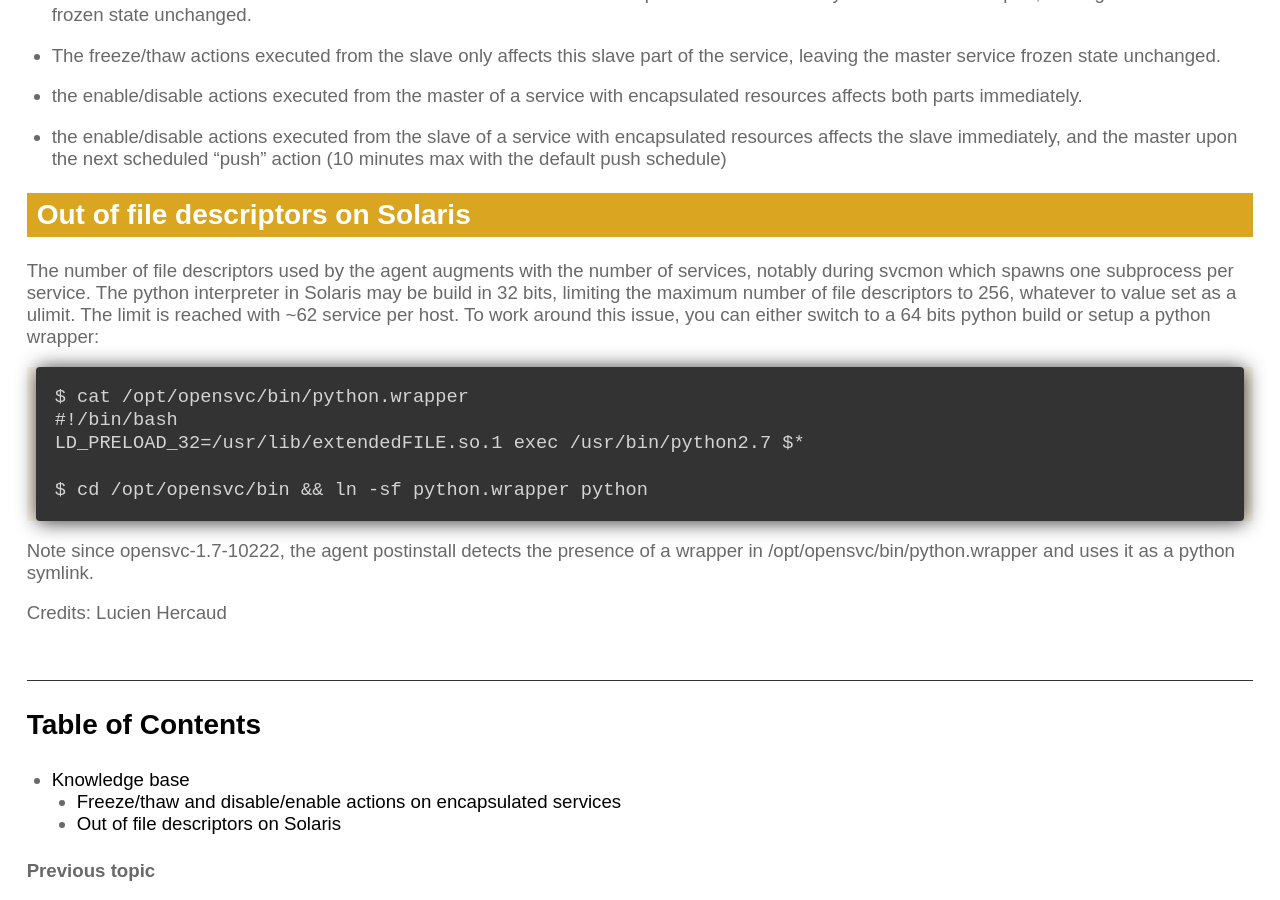
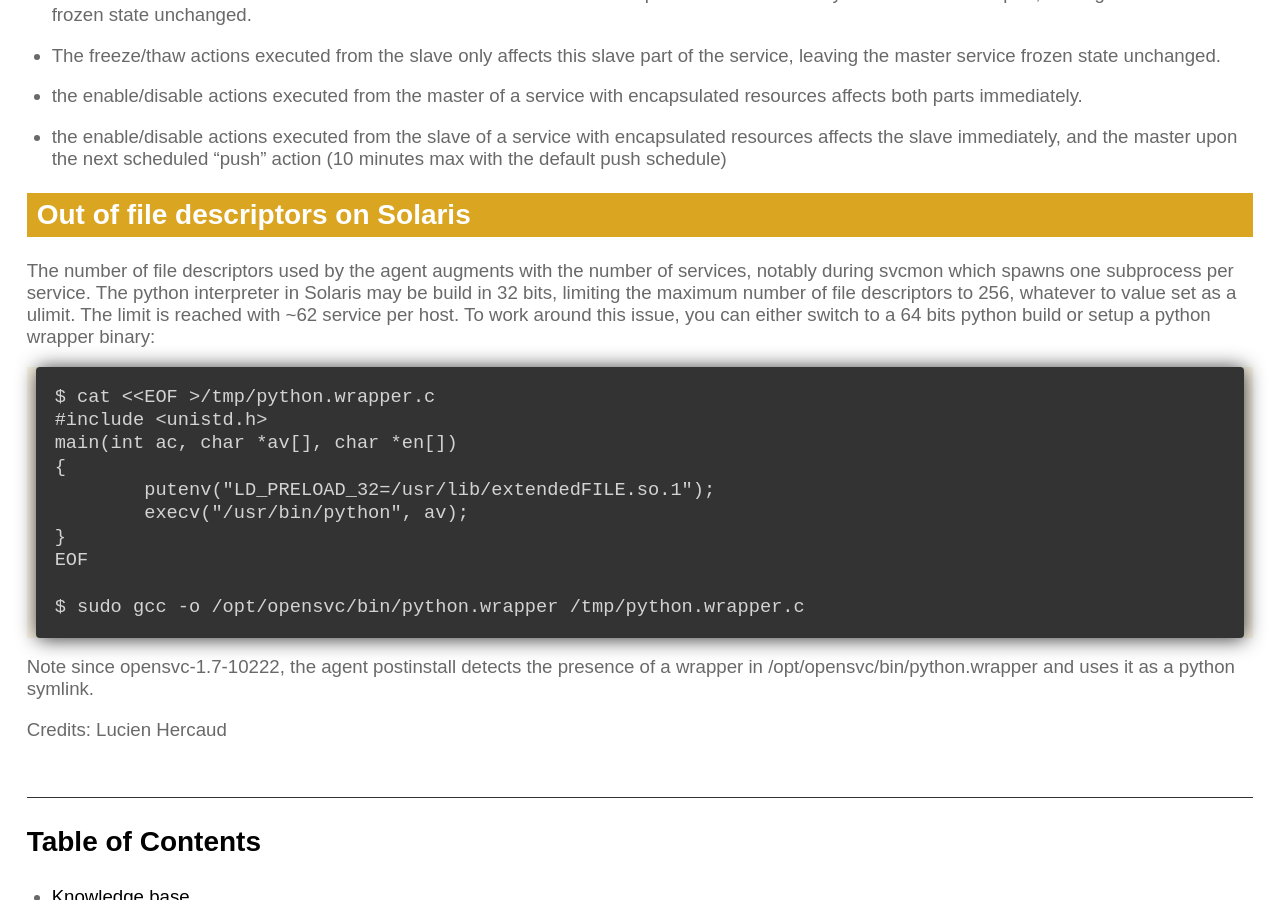
Before and after one commit to opensvc/docs.opensvc.com, a Sphinx documentation site: the page built from source/knowledge.base.rst, in a window 1280 px wide and 900 px high, scrolled down 304 px. Built offline with Sphinx 7.4.7, drawn with Linux system fonts in a browser that asks for light colours; comment, search, counter and statistics services are not loaded.

Commit message:
Describe a C python wrapper in the max fd on solaris kb note
Shell wrappers do not work with the yes program in the compliance
object library, for example.

```diff
--- a/source/knowledge.base.rst
+++ b/source/knowledge.base.rst
@@ -16,13 +16,19 @@ Out of file descriptors on Solaris
 
 The number of file descriptors used by the agent augments with the number of services, notably during svcmon which spawns one subprocess per service.
 The python interpreter in Solaris may be build in 32 bits, limiting the maximum number of file descriptors to 256, whatever to value set as a ulimit. The limit is reached with ~62 service per host.
-To work around this issue, you can either switch to a 64 bits python build or setup a python wrapper::
+To work around this issue, you can either switch to a 64 bits python build or setup a python wrapper binary::
 
-	$ cat /opt/opensvc/bin/python.wrapper
-	#!/bin/bash
-	LD_PRELOAD_32=/usr/lib/extendedFILE.so.1 exec /usr/bin/python2.7 $*
+	$ cat <<EOF >/tmp/python.wrapper.c
+	#include <unistd.h>
+	main(int ac, char *av[], char *en[])
+	{
+		putenv("LD_PRELOAD_32=/usr/lib/extendedFILE.so.1");
+		execv("/usr/bin/python", av);
+	}
+	EOF
 
-	$ cd /opt/opensvc/bin && ln -sf python.wrapper python
+	$ sudo gcc -o /opt/opensvc/bin/python.wrapper /tmp/python.wrapper.c
+
 
 Note since opensvc-1.7-10222, the agent postinstall detects the presence of a wrapper in /opt/opensvc/bin/python.wrapper and uses it as a python symlink.
 
```
